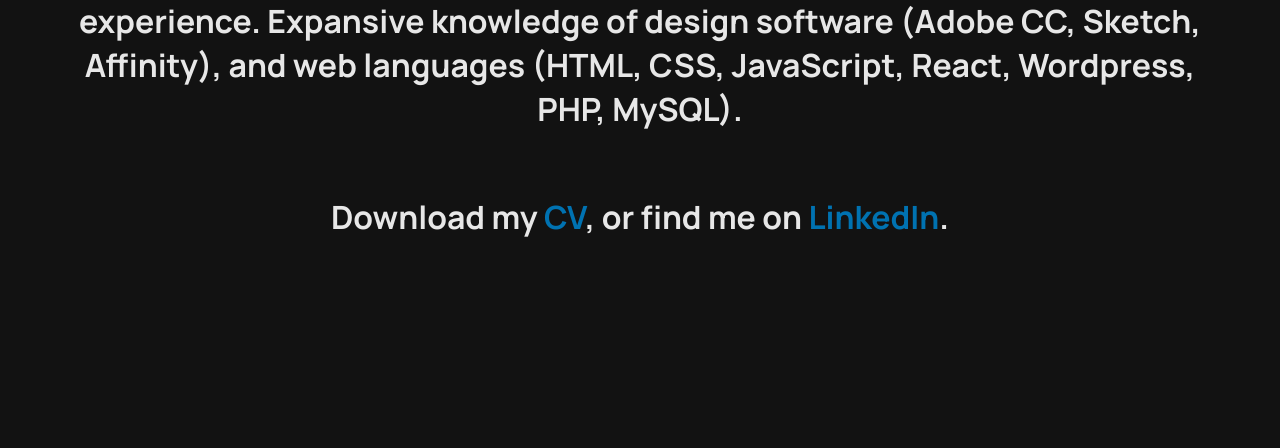
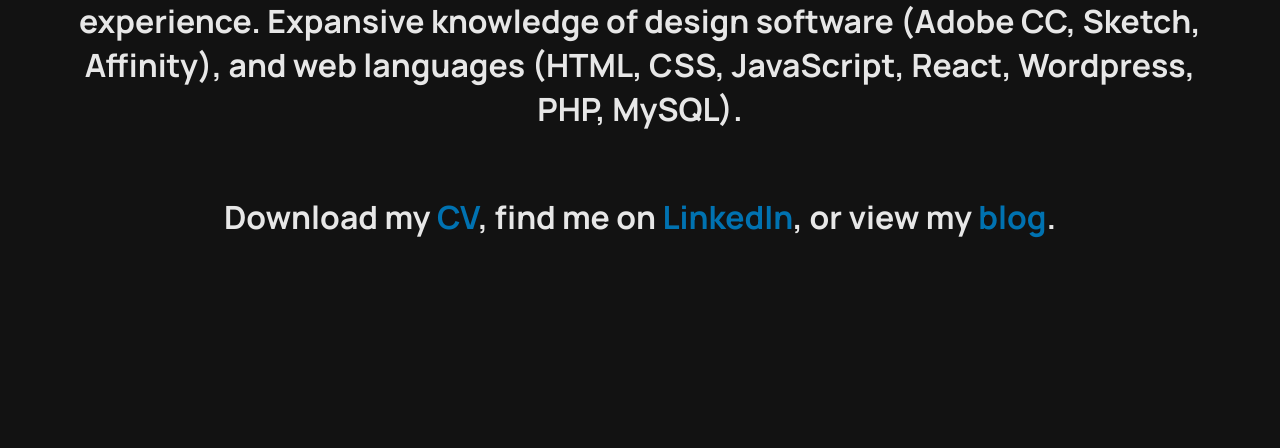
Before and after one commit to marclucraft/marclucraft.github.io, a plain HTML site: page index.html in a window 1280 px wide. Shown: the part 1063-1511 px from the top of the page. Drawn offline with nearby package versions, Linux system fonts and the light colour scheme.

Commit message:
Added link to blog.

```diff
--- a/index.html
+++ b/index.html
@@ -31,8 +31,8 @@
         </div>
         <div id="about">
             <p>Over 14 years of Digital Design, Development, and Project Management experience. Expansive knowledge of design software (Adobe CC, Sketch, Affinity), and web languages (HTML, CSS, JavaScript, React, Wordpress, PHP, MySQL).</p>
-            <p>Download my <a href="assets/Marc_Lucraft-CV.pdf">CV</a>, or find me on <a
-                    href="https://www.linkedin.com/in/marc-lucraft-b4890a1a2/">LinkedIn</a>.</p>
+            <p>Download my <a href="assets/Marc_Lucraft-CV.pdf">CV</a>, find me on <a
+                    href="https://www.linkedin.com/in/marc-lucraft-b4890a1a2/">LinkedIn</a>, or view my <a href="https://blog.marclucraft.co.uk">blog</a>.</p>
         </div>
         <div id="work">
             <div class="gallery">
```
